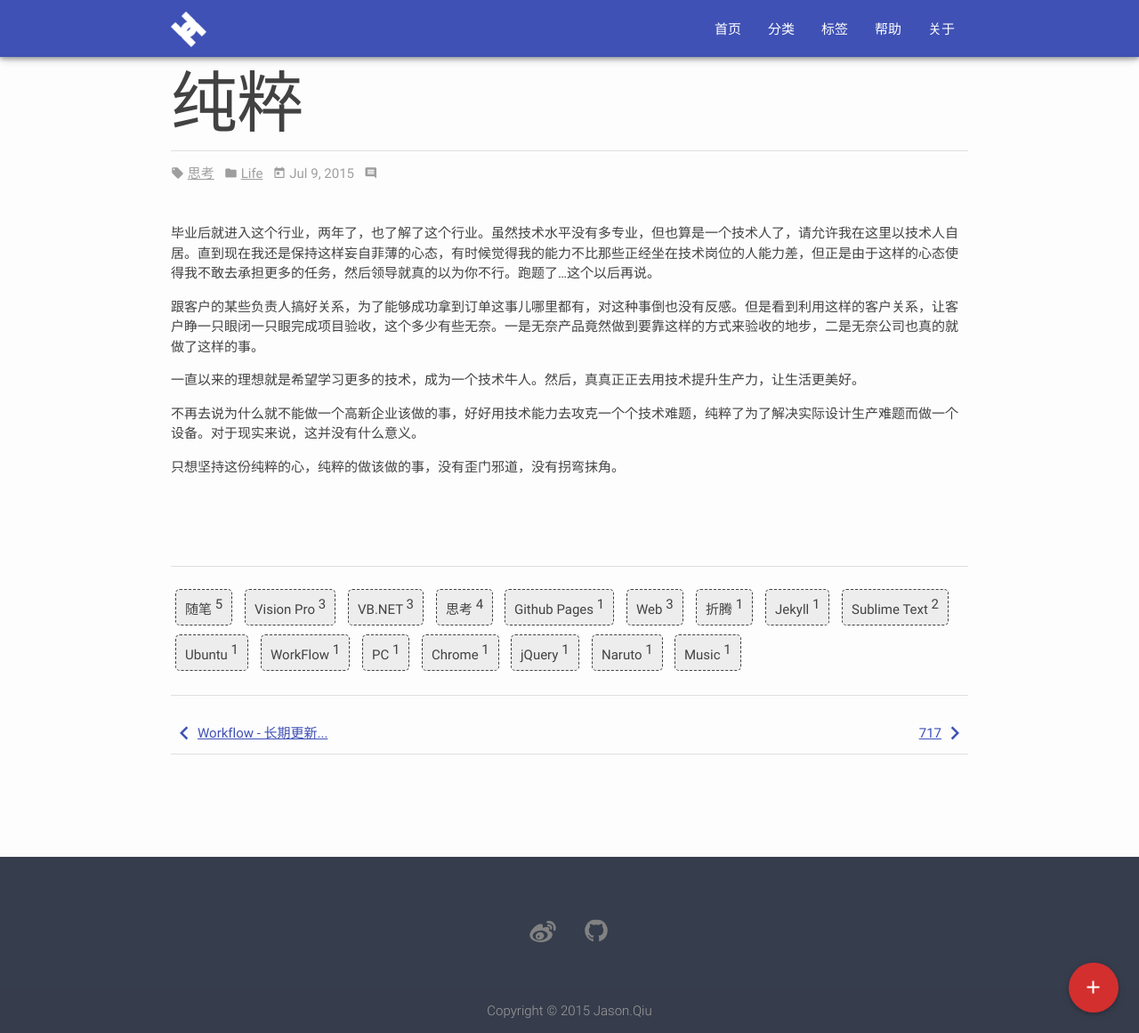
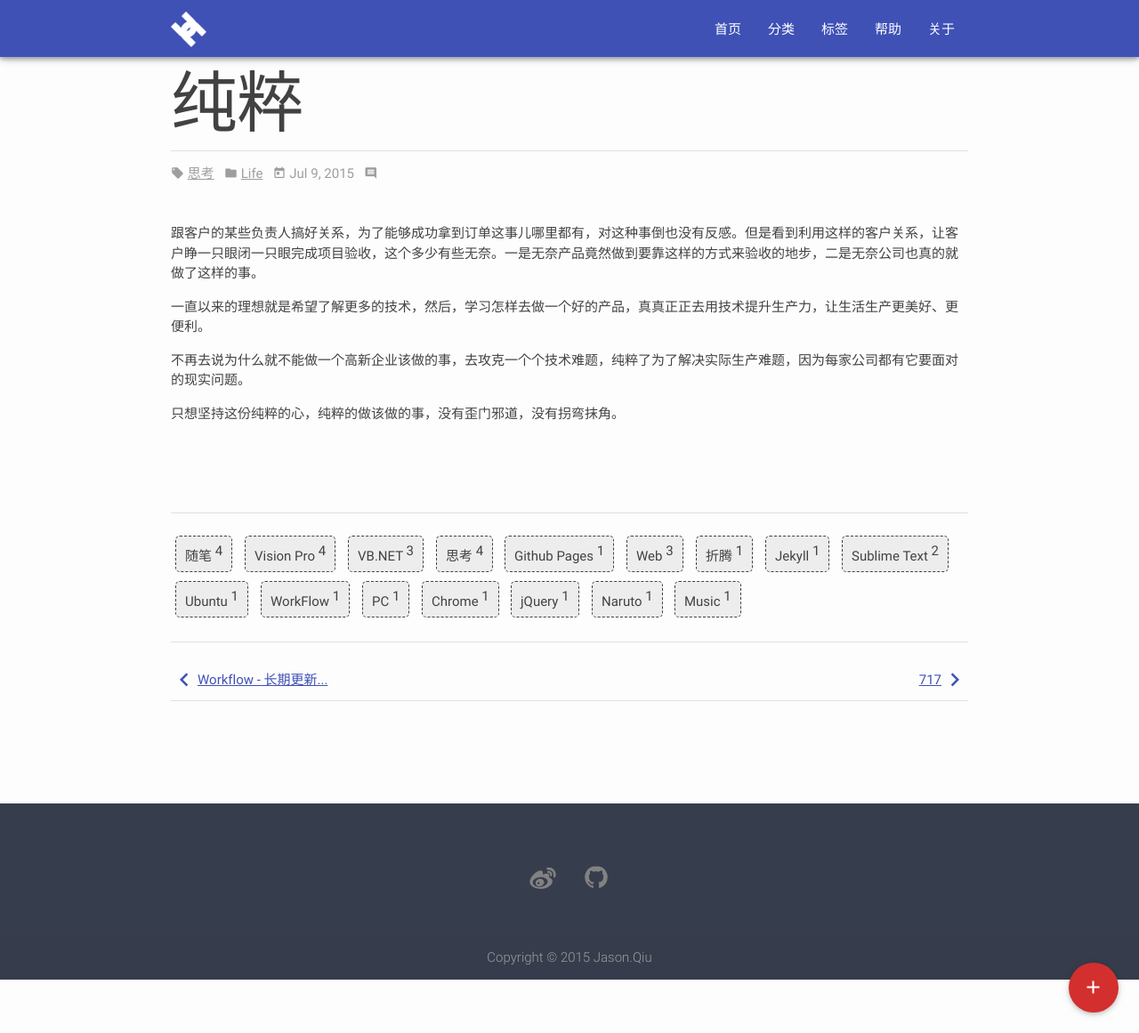
Before and after one commit to Ja50n/ja50n.github.com, a Jekyll site: the page built from _posts/2015-07-09-simple.md, in a window 1280 px wide and 1161 px high. Shown: the whole window at 89% size. Built offline with Jekyll 4.4.1, drawn with Linux system fonts in a browser that asks for light colours; comment, search, counter and statistics services are not loaded.

Commit message:
更新部分文章

```diff
--- a/_posts/2015-07-09-simple.md
+++ b/_posts/2015-07-09-simple.md
@@ -10,14 +10,14 @@
 
 ---
 
-毕业后就进入这个行业，两年了，也了解了这个行业。虽然技术水平没有多专业，但也算是一个技术人了，请允许我在这里以技术人自居。直到现在我还是保持这样妄自菲薄的心态，有时候觉得我的能力不比那些正经坐在技术岗位的人能力差，但正是由于这样的心态使得我不敢去承担更多的任务，然后领导就真的以为你不行。跑题了...这个以后再说。
+<!-- 毕业后就进入这个行业，两年了，也了解了这个行业。虽然技术水平没有多专业，但也算是一个技术人了，请允许我在这里以技术人自居。直到现在我还是保持这样妄自菲薄的心态，有时候觉得我的能力不比那些正经坐在技术岗位的人能力差，但正是由于这样的心态使得我不敢去承担更多的任务，然后领导就真的以为你不行。跑题了...这个以后再说。 -->
+
+跟客户的某些负责人搞好关系，为了能够成功拿到订单这事儿哪里都有，对这种事倒也没有反感。但是看到利用这样的客户关系，让客户睁一只眼闭一只眼完成项目验收，这个多少有些无奈。一是无奈产品竟然做到要靠这样的方式来验收的地步，二是无奈公司也真的就做了这样的事。
 
 <!--more-->
 
-跟客户的某些负责人搞好关系，为了能够成功拿到订单这事儿哪里都有，对这种事倒也没有反感。但是看到利用这样的客户关系，让客户睁一只眼闭一只眼完成项目验收，这个多少有些无奈。一是无奈产品竟然做到要靠这样的方式来验收的地步，二是无奈公司也真的就做了这样的事。
+一直以来的理想就是希望了解更多的技术，然后，学习怎样去做一个好的产品，真真正正去用技术提升生产力，让生活生产更美好、更便利。
 
-一直以来的理想就是希望学习更多的技术，成为一个技术牛人。然后，真真正正去用技术提升生产力，让生活更美好。
-
-不再去说为什么就不能做一个高新企业该做的事，好好用技术能力去攻克一个个技术难题，纯粹了为了解决实际设计生产难题而做一个设备。对于现实来说，这并没有什么意义。
+不再去说为什么就不能做一个高新企业该做的事，去攻克一个个技术难题，纯粹了为了解决实际生产难题，因为每家公司都有它要面对的现实问题。
 
 只想坚持这份纯粹的心，纯粹的做该做的事，没有歪门邪道，没有拐弯抹角。
```
Also changed, not shown: _posts/2009-08-23-love.md (+2 -1 lines), _posts/2015-06-15-Blog-Building-Thinking.md (+13 -4 lines), _posts/2015-07-26-jquerynote.md (+1 -1 lines), _posts/2017-07-29-CogHistogramTool.md (renamed from _posts/2015-07-30-CogHistogramTool.md, +1 -1 lines), _posts/2017-07-30-patmax.md (renamed from _posts/2015-07-30-patmax.md, +3 -3 lines), README.md.
